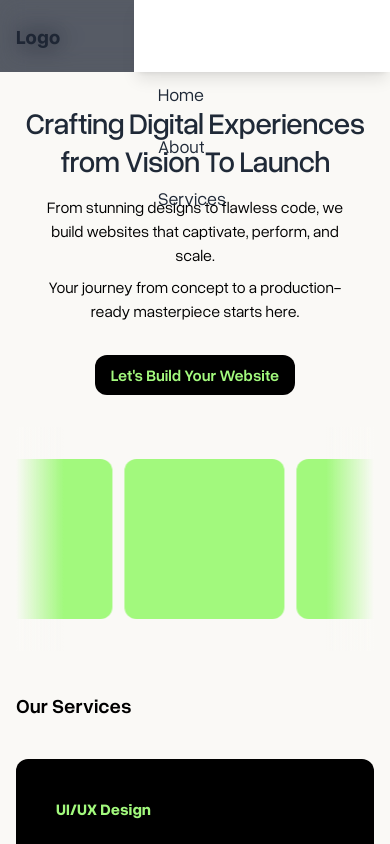
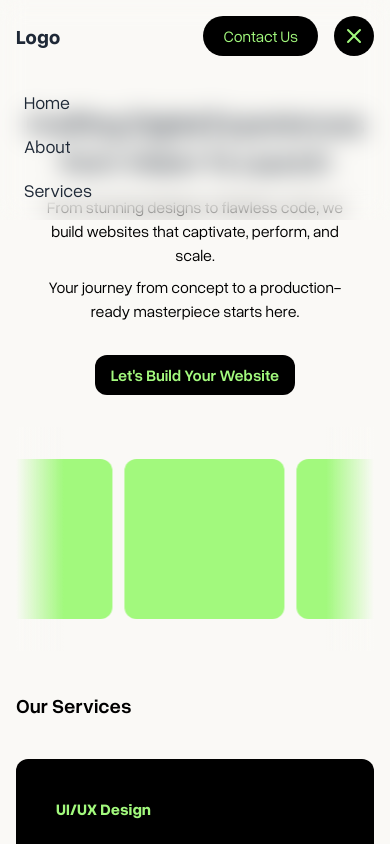
Before and after one commit to ikarn-dev/startup_v1, a Next.js app: page / in a window 390 px wide. Both pictures are taken after a click on the button "Toggle menu". Shown: the top 844 px of the page. Built offline with nearby package versions, Linux system fonts and the light colour scheme.

Commit message:
fixed navbar

```diff
--- a/src/components/Navbar.tsx
+++ b/src/components/Navbar.tsx
@@ -21,7 +21,7 @@ const Navbar = () => {
   };
 
   return (
-    <nav className="fixed left-0 right-0 z-50 bg-[#faf9f633] backdrop-blur-md ">
+    <nav className="fixed left-0 right-0 z-50  backdrop-blur-md ">
       <div className="w-full mx-auto px-4 sm:px-6 lg:px-20 py-4">
         <div className="flex items-center justify-between">
           {/* Logo */}
@@ -47,7 +47,7 @@ const Navbar = () => {
           </div>
 
           {/* Mobile View - Hamburger and Contact Button */}
-          <div className="md:hidden flex items-center space-x-4">
+          <div className="md:hidden flex items-center backdrop-blur-md space-x-4">
             <a
               href="/contact"
               className="px-5 py-2 inline-flex items-center justify-center bg-black text-[#A2F97D] text-center rounded-full hover:bg-gray-800 transition-colors"
@@ -70,17 +70,12 @@ const Navbar = () => {
       </div>
 
       {/* Mobile Menu */}
-      {isMenuOpen && (
-        <div>
-          {/* Blur Background */}
       <div
-            className="fixed inset-0 bg-gray-900/70 backdrop-blur-md"
-            onClick={closeMenu}
-          ></div>
-
-          {/* Menu */}
-          <div className="fixed top-0 right-0 w-64 h-full bg-white shadow-lg z-50">
-            <div className="flex flex-col items-start pt-20 px-6 space-y-6">
+        className={`transition-all duration-300 ${
+          isMenuOpen ? "max-h-screen opacity-100" : "max-h-0 opacity-0"
+        } overflow-hidden`}
+      >
+        <div className="flex flex-col items-start pt-4 pb-4 px-6 space-y-4">
           {NAV_LINKS.map((link) => (
             <a
               key={link.href}
@@ -93,8 +88,6 @@ const Navbar = () => {
           ))}
         </div>
       </div>
-        </div>
-      )}
     </nav>
   );
 };
```
Lines whose indentation alone changed are shown as unchanged.
